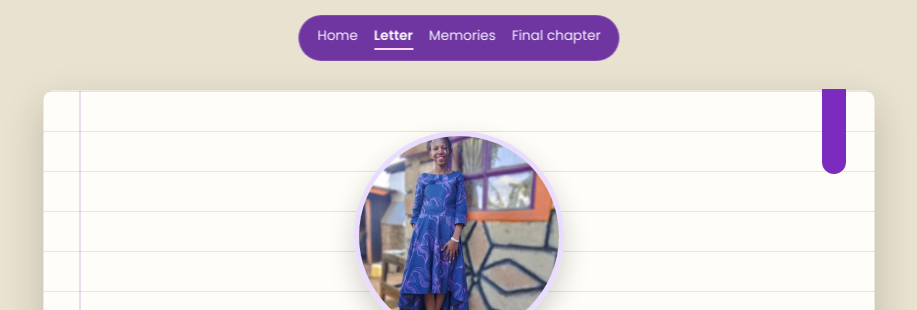
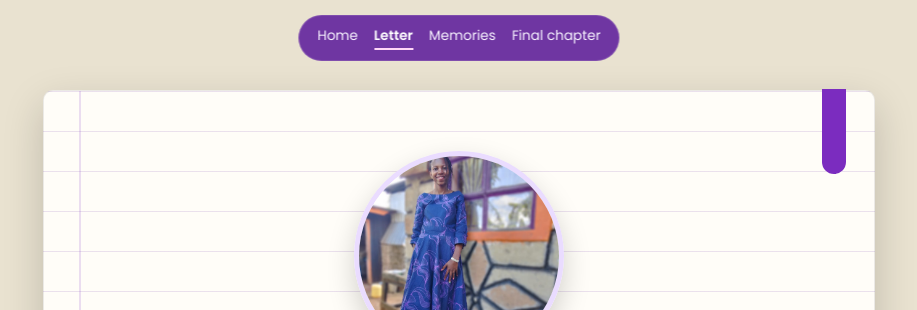
Before and after one commit to blessingsmutugi7-boop/Girlfriends-Day, a plain HTML site: page letter.html in a window 1280 px wide. Shown: the top 310 px of the page, without its empty margins (181-1098 px from the left). Drawn offline with Linux system fonts and the light colour scheme.

Commit message:
Update style.css

```diff
--- a/style.css
+++ b/style.css
@@ -325,7 +325,7 @@ background-size: 100% 40px;
     object-fit: cover;
     border-radius: 50%;
     display: block;
-    margin: -10px auto -25px;
+    margin: 10px auto 25px;
     border: 5px solid #eadcff;
     box-shadow: 0 12px 28px rgba(0,0,0,0.18);
 }
```
